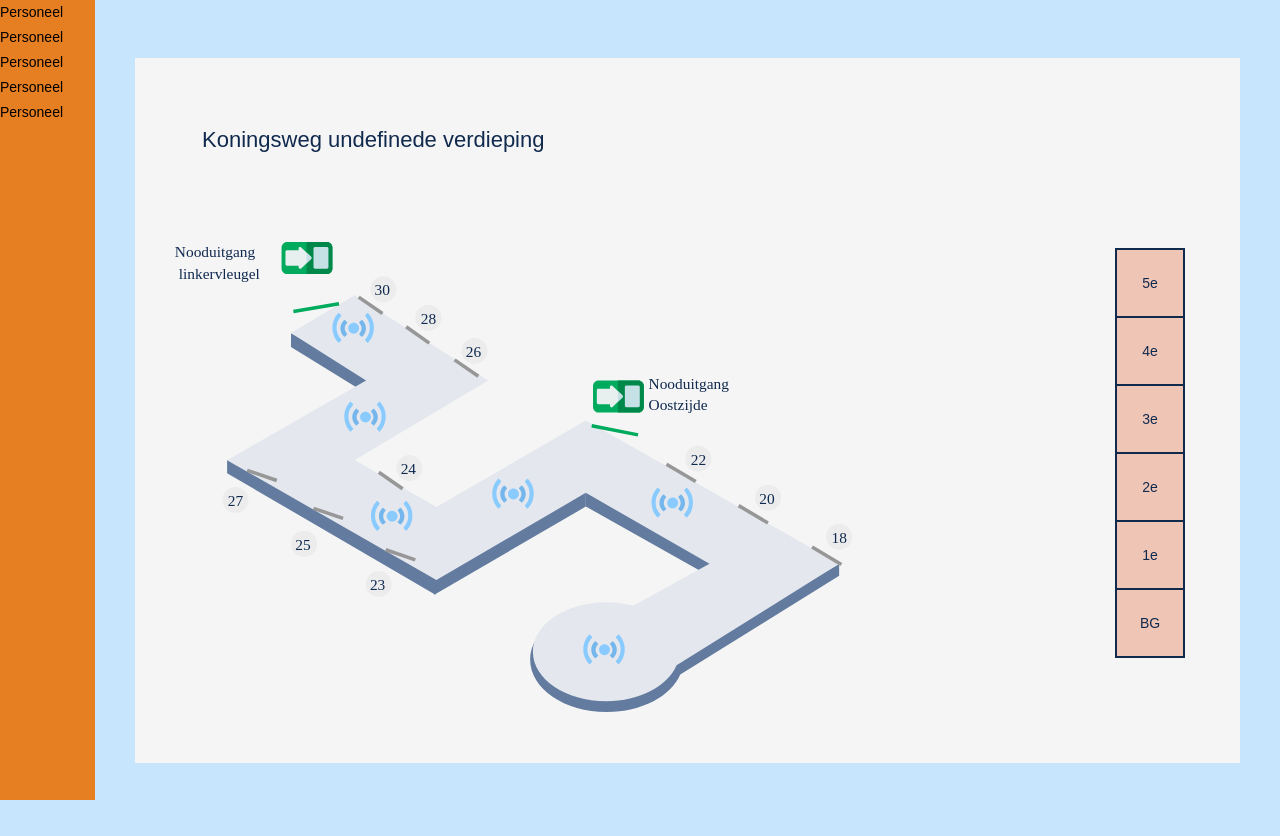
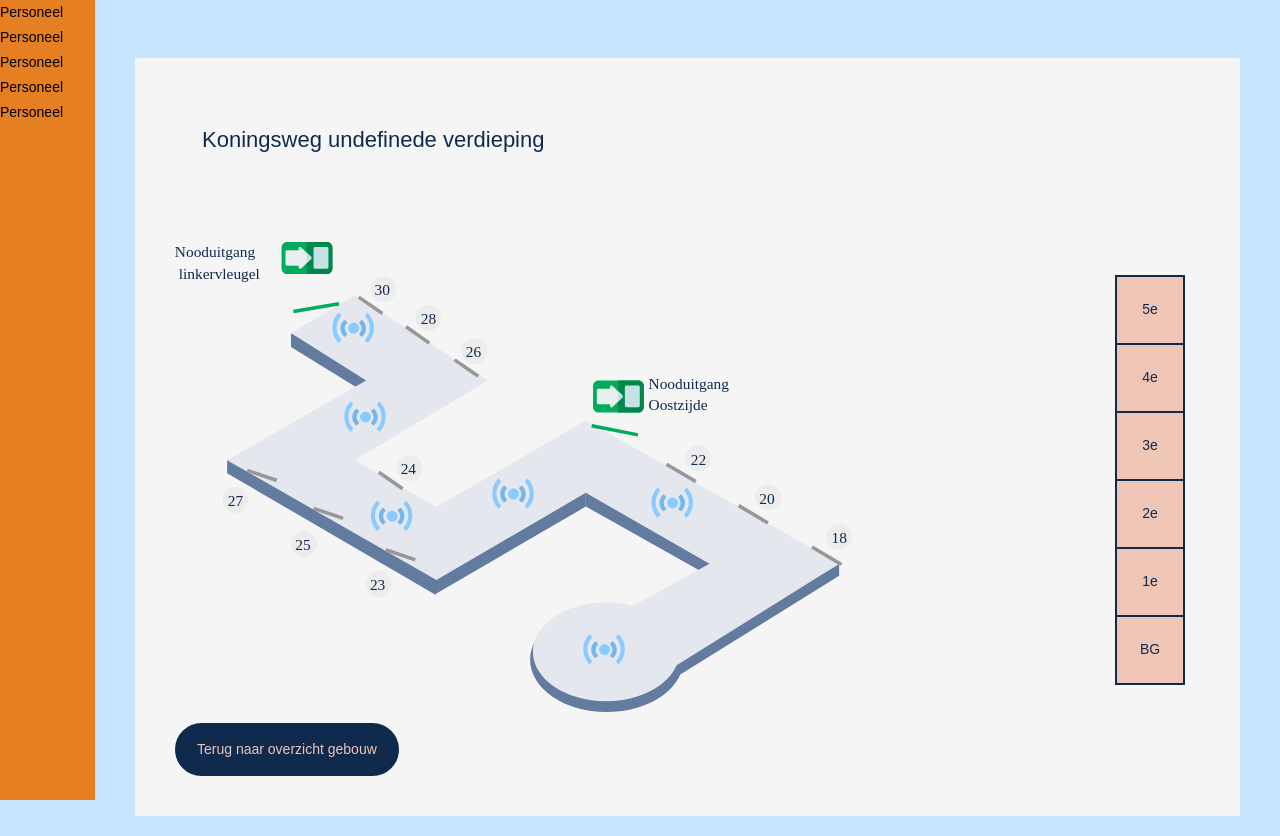
Before and after one commit to GuidovdRiet/blackbox, a Next.js app in the folder app/: page /floor in a window 1280 px wide. Before the commit the page ends 800 px from the top, so only its background shows below. Built offline with nearby package versions, Linux system fonts and the light colour scheme.

Commit message:
Set floor navigation

```diff
--- a/app/components/cards/BuildingCard.js
+++ b/app/components/cards/BuildingCard.js
@@ -26,7 +26,7 @@ const BuildingCard = ({ children, setCurrentFloor, currentFloor, adres }) => {
             currentFloor={currentFloor && currentFloor}
           />
           {currentFloor && (
-            <Button __type="default" className="button">
+            <Button __type="default">
               <Link
                 as={`/floor/${currentFloor}`}
                 href={`/floor?floor=${currentFloor}`}
@@ -48,7 +48,6 @@ BuildingCard.propTypes = {
   setCurrentFloor: func,
   currentFloor: number,
   adres: string,
-  building: bool
 };
 
 const Wrapper = styled.div`
@@ -65,9 +64,6 @@ const Wrapper = styled.div`
   }
   svg {
     max-height: 470px;
-  }
-  .button {
-    /* width: 213px; */
   }
 `;
 
--- a/app/components/navigation/FloorPlan.js
+++ b/app/components/navigation/FloorPlan.js
@@ -45,9 +45,8 @@ const Button = styled.button`
   width: 70px;
   transition: background-color 0.13s ease-in-out;
   border: 2px solid ${({ theme }) => theme.darkBlue};
-  ${({ highlight, theme }) =>
-    highlight && `background-color: ${theme.lightGrey}`}
-  background-color: ${({ theme }) => theme.lightPink};
+  background-color: ${({ theme, highlight }) =>
+    highlight ? "#93989e" : theme.lightPink};
   margin-bottom: -2px;
   &:focus {
     outline: 0;
--- a/app/pages/floor.js
+++ b/app/pages/floor.js
@@ -6,6 +6,7 @@ import { object } from "prop-types";
 // Components
 import AppLayout from "../components/global/AppLayout";
 import Card from "../components/cards/Card";
+import Button from "../components/buttons";
 
 // Illustarions
 import Floor from "../components/media/illustrations/Floor";
@@ -23,6 +24,9 @@ const FloorPage = ({ router: { query } }) => {
         adres={`Koningsweg ${query.floor || query.title}e verdieping`}
       >
         <Floor />
+        <Button __type="default">
+          <Link href="/">Terug naar overzicht gebouw</Link>
+        </Button>
       </Card>
     </AppLayout>
   );
```
